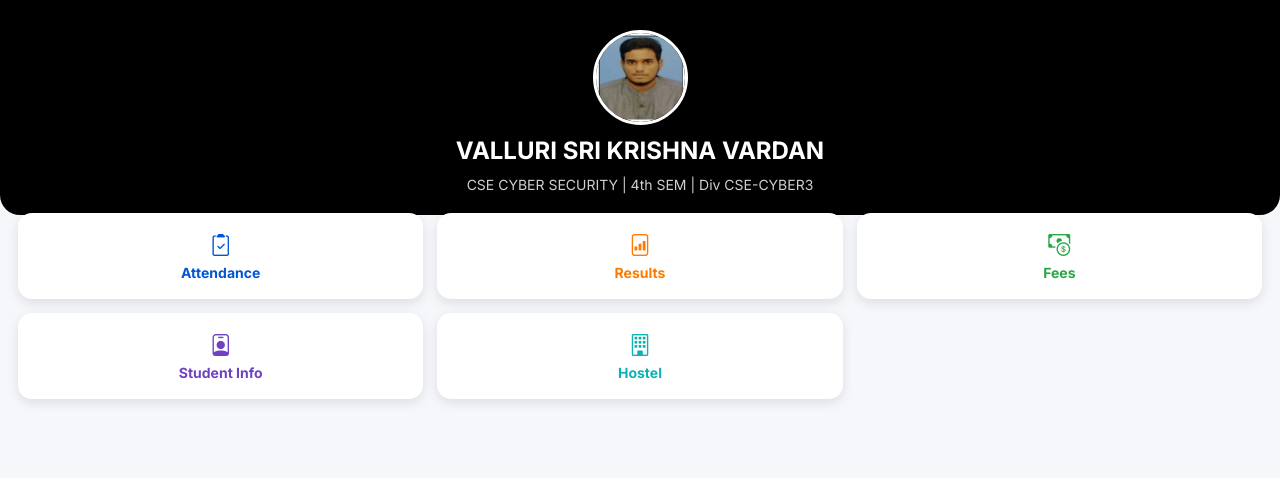
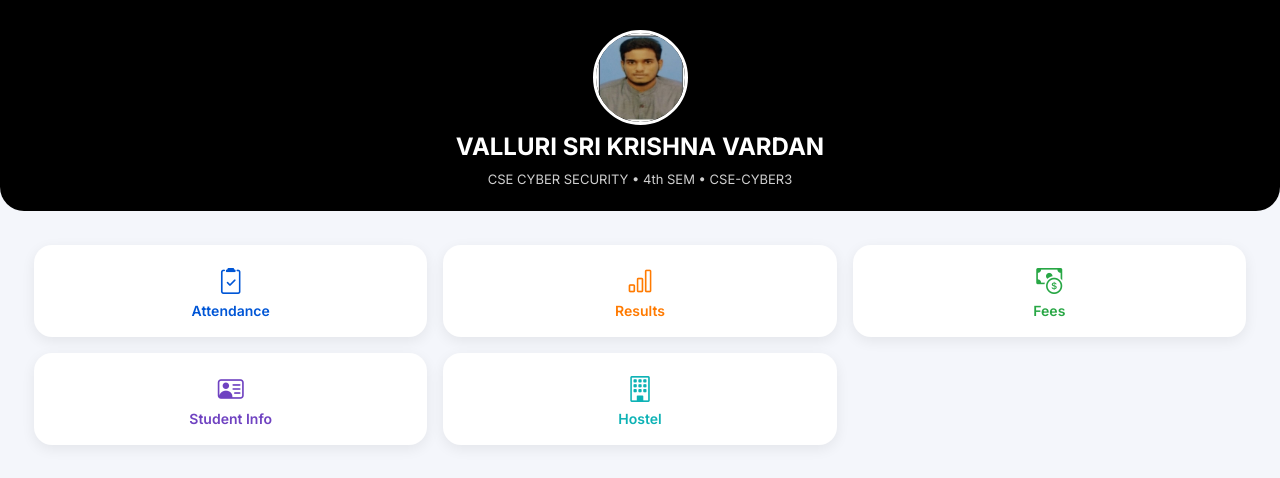
Before and after one commit to VARDHANVALLURI/PARUL_UNIVERSITY, a PHP site: page /dashboard.php in a window 1280 px wide. Shown: the top 478 px of the page. Run offline with PHP 8.4, Linux system fonts and the light colour scheme; the visitor is signed in with stand-in values (Sample User, id 1).

Commit message:
Update dashboard.php

```diff
--- a/dashboard.php
+++ b/dashboard.php
@@ -10,83 +10,97 @@ if (!isset($_SESSION['student'])) {
 <head>
 <meta charset="utf-8" />
 <meta name="viewport" content="width=device-width,initial-scale=1" />
-<title>Student Dashboard (Mobile)</title>
+<title>Student Dashboard</title>
 
 <link href="https://cdn.jsdelivr.net/npm/bootstrap@5.3.0/dist/css/bootstrap.min.css" rel="stylesheet">
 <link rel="stylesheet" href="https://cdn.jsdelivr.net/npm/bootstrap-icons@1.11.1/font/bootstrap-icons.css">
-<link href="https://fonts.googleapis.com/css2?family=Inter:wght@300;400;500;600;700&display=swap" rel="stylesheet">
+<link href="https://fonts.googleapis.com/css2?family=Inter:wght@300;400;600;700&display=swap" rel="stylesheet">
 
 <style>
-body{
-  margin:0;
-  padding:0;
-  font-family:'Inter',sans-serif;
-  background:#f6f7fb;
-}
-
+body{margin:0;padding:0;font-family:'Inter',sans-serif;background:#f4f6fb;}
 header{
   background:#000;
   color:#fff;
-  padding:20px 16px;
+  padding:22px 14px;
   text-align:center;
-  border-bottom-left-radius:20px;
-  border-bottom-right-radius:20px;
+  border-bottom-left-radius:24px;
+  border-bottom-right-radius:24px;
 }
-
-.profile-img{
-  width:95px;
-  height:95px;
-  object-fit:cover;
-  border-radius:50%;
-  border:3px solid #ffffff;
-  margin-top:10px;
+.profile-photo{
+  width:95px;height:95px;border-radius:50%;border:3px solid #fff;object-fit:cover;margin-top:8px;
 }
 
 .menu-grid{
   display:grid;
   grid-template-columns:repeat(3,1fr);
-  gap:14px;
+  gap:16px;
   padding:18px;
-  margin-top:-20px;
 }
 
 .menu-btn{
   background:#fff;
-  padding:16px;
-  border-radius:14px;
+  border-radius:18px;
+  padding:16px 8px;
   text-align:center;
-  box-shadow:0 4px 12px rgba(0,0,0,0.10);
+  font-weight:600;
   font-size:14px;
-  font-weight:700;
+  box-shadow:0 4px 14px rgba(0,0,0,0.07);
   cursor:pointer;
 }
 
-.page{display:none;}
+.menu-btn i{
+  font-size:26px;
+  margin-bottom:6px;
+}
+
+.page{display:none;padding:16px;}
+
+.back-btn{
+  font-size:15px;
+  margin-bottom:12px;
+  cursor:pointer;
+  font-weight:600;
+  display:flex;
+  align-items:center;
+  gap:6px;
+}
 </style>
 </head>
 <body>
 
 <!-- HEADER -->
 <header>
-  <img src="your_profile_small.jpg" class="profile-img" alt="profile">
-  <h4 style="margin-top:12px;font-weight:700;">VALLURI SRI KRISHNA VARDAN</h4>
-  <div style="font-size:14px;color:#cfcfcf;">CSE CYBER SECURITY | 4th SEM | Div CSE-CYBER3</div>
+  <img src="your_profile_small.jpg" class="profile-photo">
+  <h4 class="mt-2 fw-bold">VALLURI SRI KRISHNA VARDAN</h4>
+  <div style="font-size:13px;color:#cfcfcf;">CSE CYBER SECURITY • 4th SEM • CSE-CYBER3</div>
 </header>
 
-<!-- MENU BUTTONS -->
+<!-- HOME MENU GRID -->
+<section id="home" class="page" style="display:block;">
   <div class="menu-grid">
-  <div class="menu-btn" style="color:#0056d6;" onclick="openPage('attendance')"><i class="bi bi-clipboard2-check" style="font-size:22px;"></i><br>Attendance</div>
-  <div class="menu-btn" style="color:#ff7a00;" onclick="openPage('results')"><i class="bi bi-file-bar-graph" style="font-size:22px;"></i><br>Results</div>
-  <div class="menu-btn" style="color:#28a745;" onclick="openPage('fees')"><i class="bi bi-cash-coin" style="font-size:22px;"></i><br>Fees</div>
-  <div class="menu-btn" style="color:#6f42c1;" onclick="openPage('student')"><i class="bi bi-person-badge" style="font-size:22px;"></i><br>Student Info</div>
-  <div class="menu-btn" style="color:#0db2b5;" onclick="openPage('hostel')"><i class="bi bi-building" style="font-size:22px;"></i><br>Hostel</div>
+
+    <div class="menu-btn" onclick="openPage('attendance')" style="color:#0056d6;">
+      <i class="bi bi-clipboard2-check"></i><br>Attendance
     </div>
 
+    <div class="menu-btn" onclick="openPage('results')" style="color:#ff7a00;">
+      <i class="bi bi-bar-chart"></i><br>Results
+    </div>
 
-<!-- PAGES SECTIONS BELOW -->
-<section id="home" class="page" style="display:block;"></section>
+    <div class="menu-btn" onclick="openPage('fees')" style="color:#28a745;">
+      <i class="bi bi-cash-coin"></i><br>Fees
+    </div>
 
-<?php /*--------------------- EXISTING STUDENT / HOSTEL / ATTENDANCE / RESULTS / FEES CODE BELOW ----------------------*/ ?>
+    <div class="menu-btn" onclick="openPage('student')" style="color:#6f42c1;">
+      <i class="bi bi-person-vcard"></i><br>Student Info
+    </div>
+
+    <div class="menu-btn" onclick="openPage('hostel')" style="color:#0db2b5;">
+      <i class="bi bi-building"></i><br>Hostel
+    </div>
+
+  </div>
+</section>
 
 
    <!-- STUDENT INFO -->
```
Lines whose indentation alone changed are shown as unchanged.
